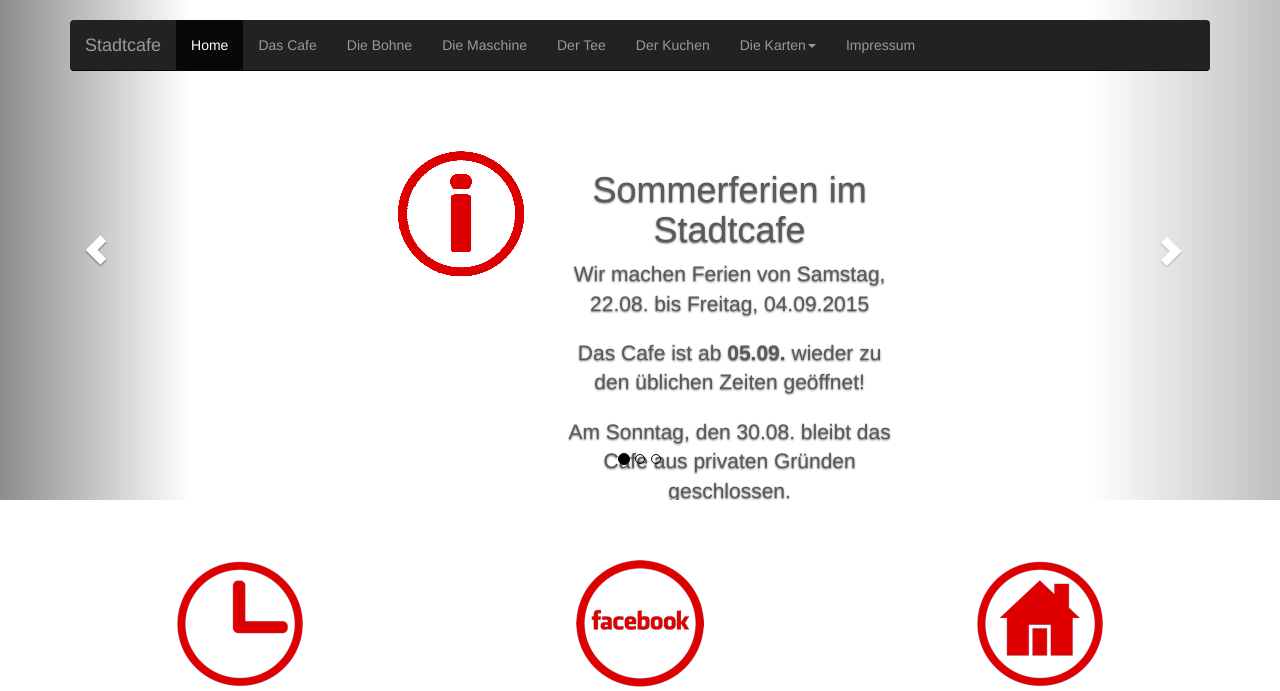
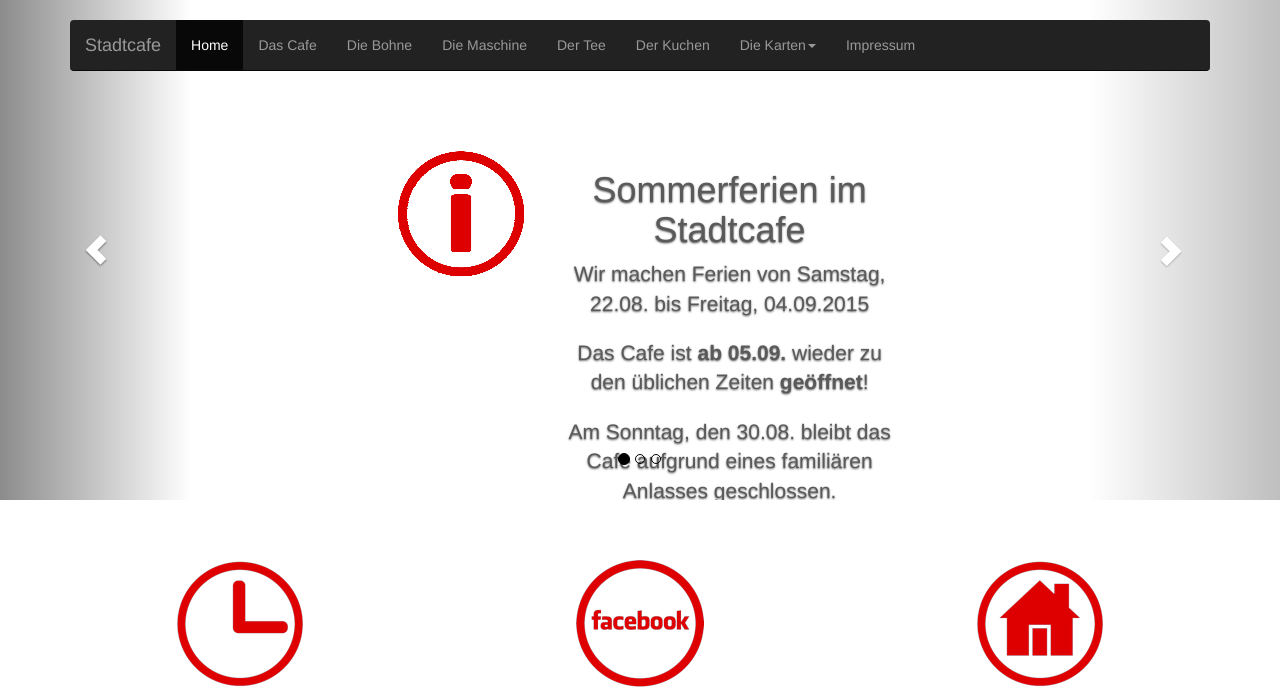
Before and after one commit to j1cken/stadtcafe, a PHP site: page / in a window 1280 px wide. Shown: the top 691 px of the page. Run offline with PHP 8.4, Linux system fonts and the light colour scheme; some libraries are stand-ins or nearby versions.

Commit message:
summer vacation

```diff
--- a/php/index.php
+++ b/php/index.php
@@ -91,9 +91,9 @@
                 <div class="col-md-8">
                   <h1>Sommerferien im Stadtcafe</h1>
 		  <p>Wir machen Ferien von Samstag, 22.08. bis Freitag, 04.09.2015</p>
-		  <p>Das Cafe ist ab <b>05.09.</b> wieder zu den üblichen Zeiten geöffnet!</p>
+		  <p>Das Cafe ist <b>ab 05.09.</b> wieder zu den üblichen Zeiten <b>geöffnet</b>!</p>
 			<p></p>
-			<p>Am Sonntag, den 30.08. bleibt das Cafe aus privaten Gründen geschlossen.</p>
+			<p>Am Sonntag, den 30.08. bleibt das Cafe aufgrund eines familiären Anlasses geschlossen.</p>
                 </div>
               </div><!-- row -->
               </div><!-- container -->
```
